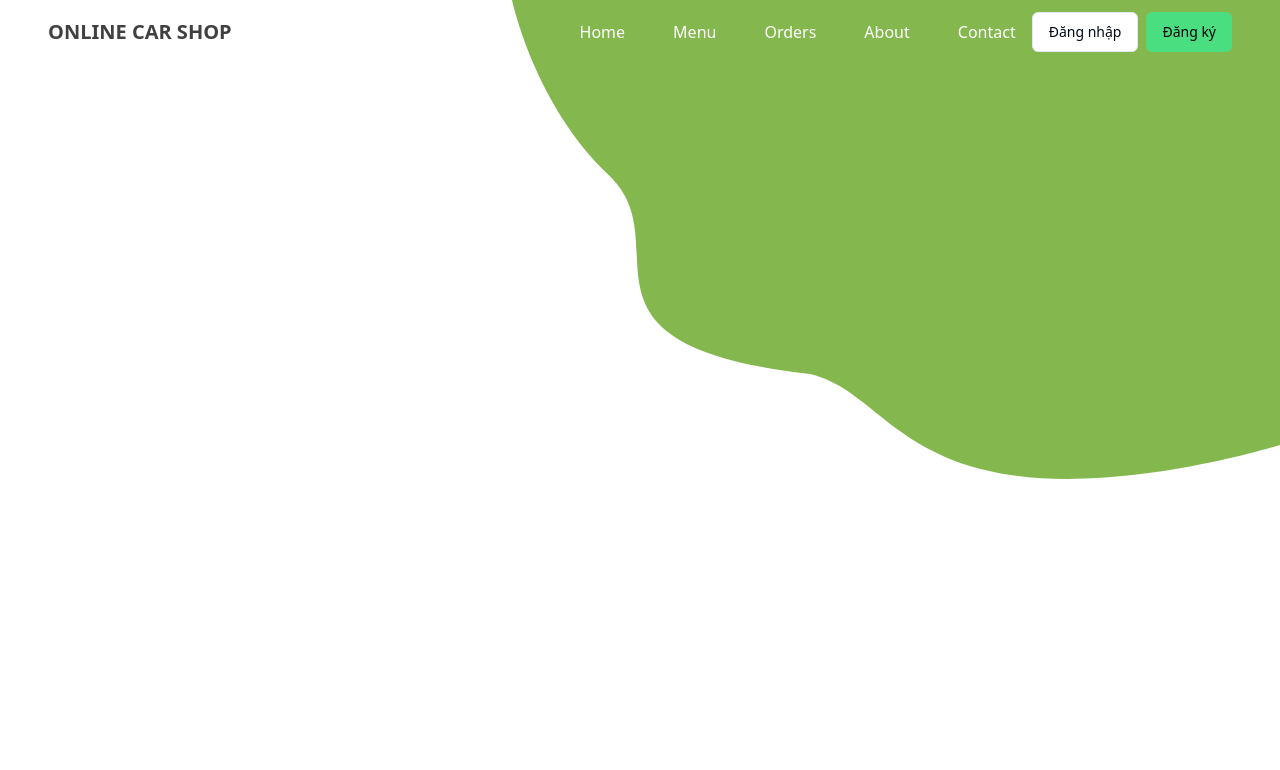
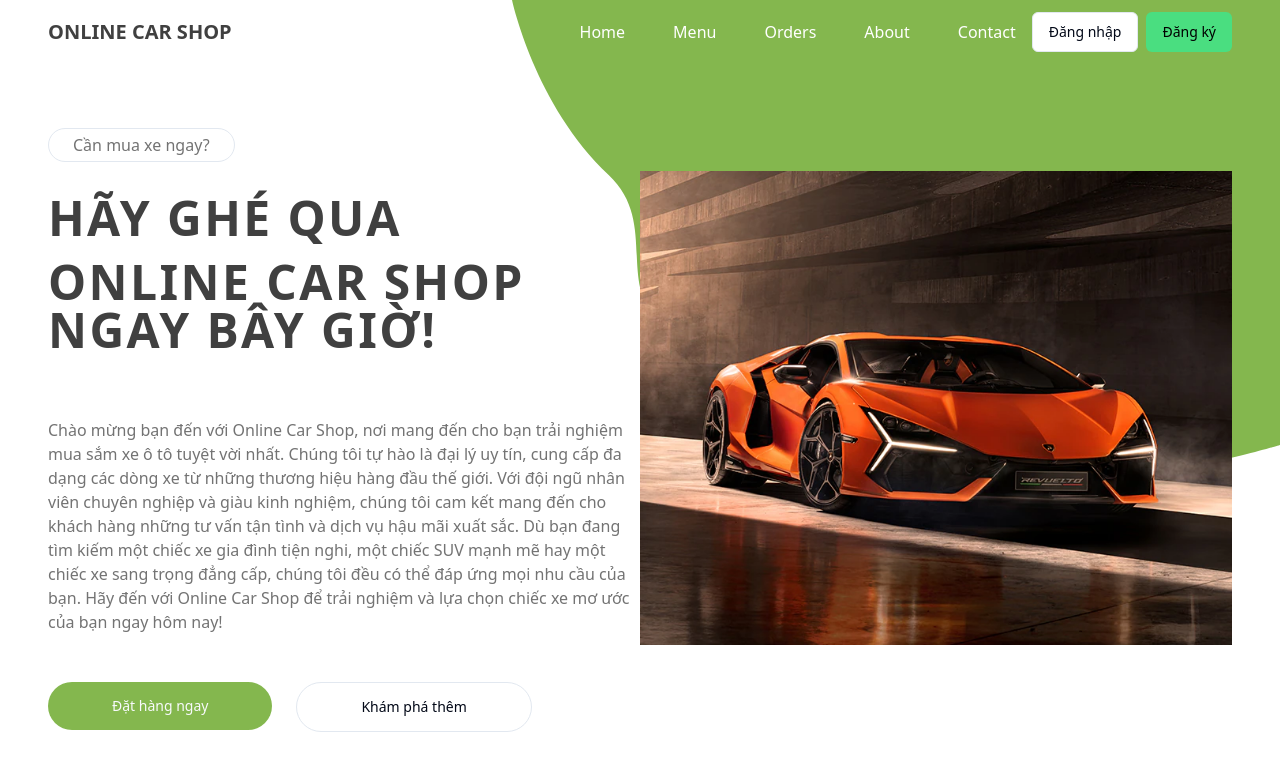
Before and after one commit to DeadBush/computershop-fe, a Next.js app: page / in a window 1280 px wide. Shown: the top 770 px of the page. Built offline with nearby package versions, Linux system fonts and the light colour scheme; no server answers.

Commit message:
Commit 1  16/5/2024

```diff
--- /dev/null
+++ b/actions/get-products.ts
@@ -0,0 +1 @@
+import qs from "query-string"
--- a/app/(routes)/page.tsx
+++ b/app/(routes)/page.tsx
@@ -1,10 +1,46 @@
 import  Container  from "@/components/container";
+import { Button } from "@/components/ui/button";
+import Image from "next/image";
+import Link from "next/link";
 
 const HomePage = () =>{
     return (
         <>
         <Container className="px-4 md:px-12">
-            <section></section>
+            <section className="grid grid-cols-1 md:grid-cols-2 py-12 pt-16">
+                <div className="flex flex-col items-start justify-start gap-4">
+                    <p className="px-6 py-1 rounded-full text-neutral-500 border boder-gray-300">Cần mua xe ngay?</p>
+
+                    <h2 className="text-5xl font-bold tracking-wider uppercase text-neutral-700 my-4">
+                        Hãy ghé qua <span className="block py-4">Online Car Shop ngay bây giờ!</span>
+                        </h2>
+                        <p className="text-base text-center md:text-left text-neutral-500 my-4">
+                        Chào mừng bạn đến với Online Car Shop, nơi mang đến cho bạn trải nghiệm mua sắm xe ô tô tuyệt vời nhất.  Chúng tôi tự hào là đại lý uy tín, cung cấp đa dạng các dòng xe từ những thương hiệu hàng đầu thế giới. Với đội ngũ nhân viên chuyên nghiệp và giàu kinh nghiệm, chúng tôi cam kết mang đến cho khách hàng những tư vấn tận tình và dịch vụ hậu mãi xuất sắc. Dù bạn đang tìm kiếm một chiếc xe gia đình tiện nghi, một chiếc SUV mạnh mẽ hay một chiếc xe sang trọng đẳng cấp, chúng tôi đều có thể đáp ứng mọi nhu cầu của bạn. Hãy đến với Online Car Shop để trải nghiệm và lựa chọn chiếc xe mơ ước của bạn ngay hôm nay!
+                    </p>
+
+                    <div className="my-4 flex text-center justify-center gap-6 w-full md:w-auto">
+                        <Link href={"/menu"}>
+                            <Button className="px-8 md:px-16 py-4 md:py-6 rounded-full bg-hero">Đặt hàng ngay</Button>
+                        </Link>
+                        <Link href={"/"}>
+                            <Button className="px-8 md:px-16 py-4 md:py-6 rounded-full"variant="outline">Khám phá thêm</Button>
+                        </Link>
+                    </div>
+                </div>
+                <div>
+                    <div className="w-full relative h-[560px] flex items-center justify-center">
+                        <Image
+                            src="/img/car1.png"
+                            alt="graphic"
+                            className="object-contain w-full h-full absolute"
+                            fill
+                        />
+                    </div>
+                </div>
+            </section>
+
+            <section className="grid grid-cols-1 md:grid-cols-2 gap-6 gap-y-20 md:gap-12 my-4 py-12">
+            </section>
         </Container>
         </>
     )
--- a/package.json
+++ b/package.json
@@ -15,6 +15,7 @@
     "clsx": "^2.1.1",
     "lucide-react": "^0.378.0",
     "next": "14.2.3",
+    "query-string": "^9.0.0",
     "react": "^18",
     "react-dom": "^18",
     "tailwind-merge": "^2.3.0",
```
Also changed, not shown: type-db.ts (added, +48 -0 lines), 1 other file (tests, documents, lock files or other folders).
